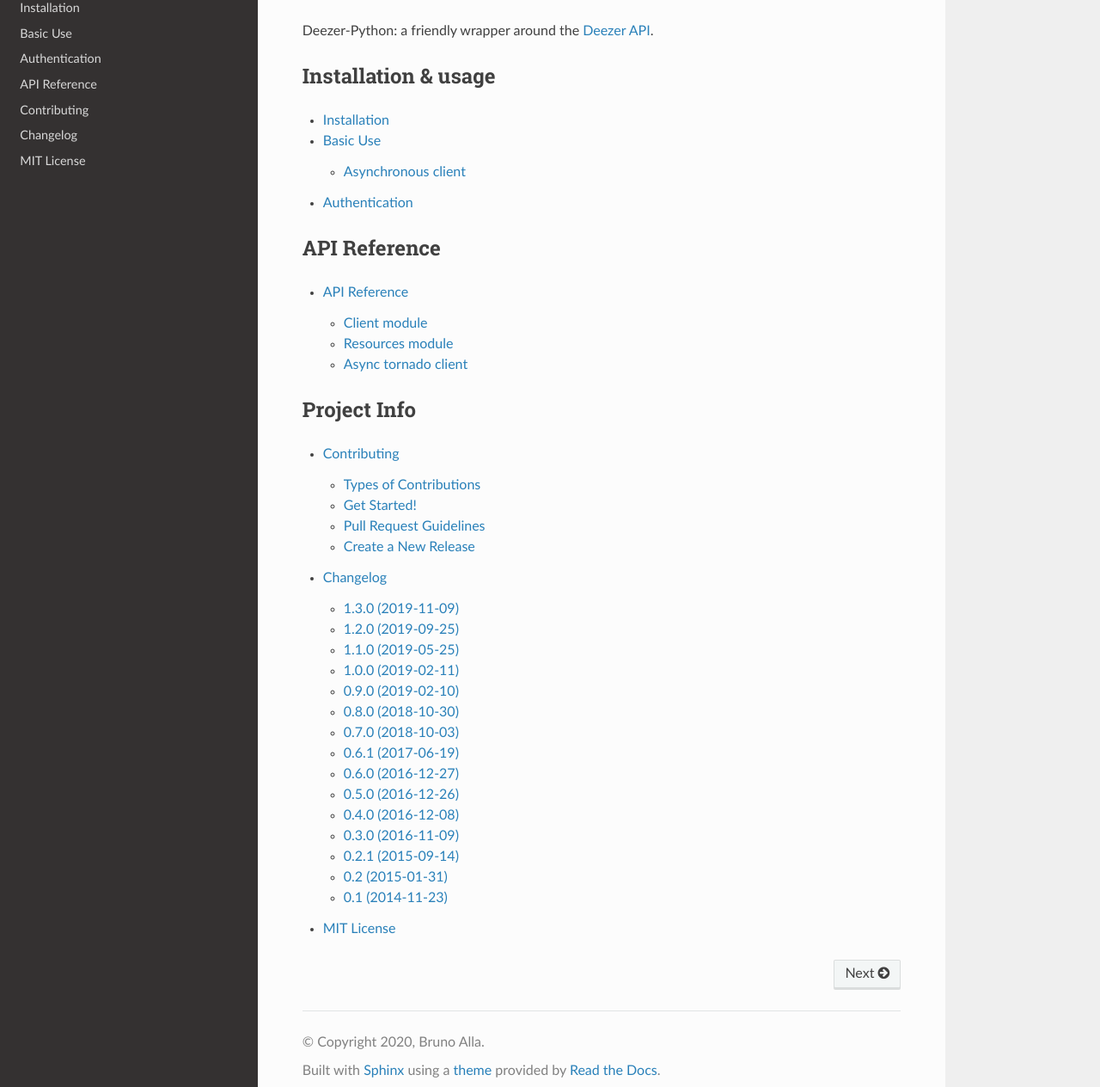
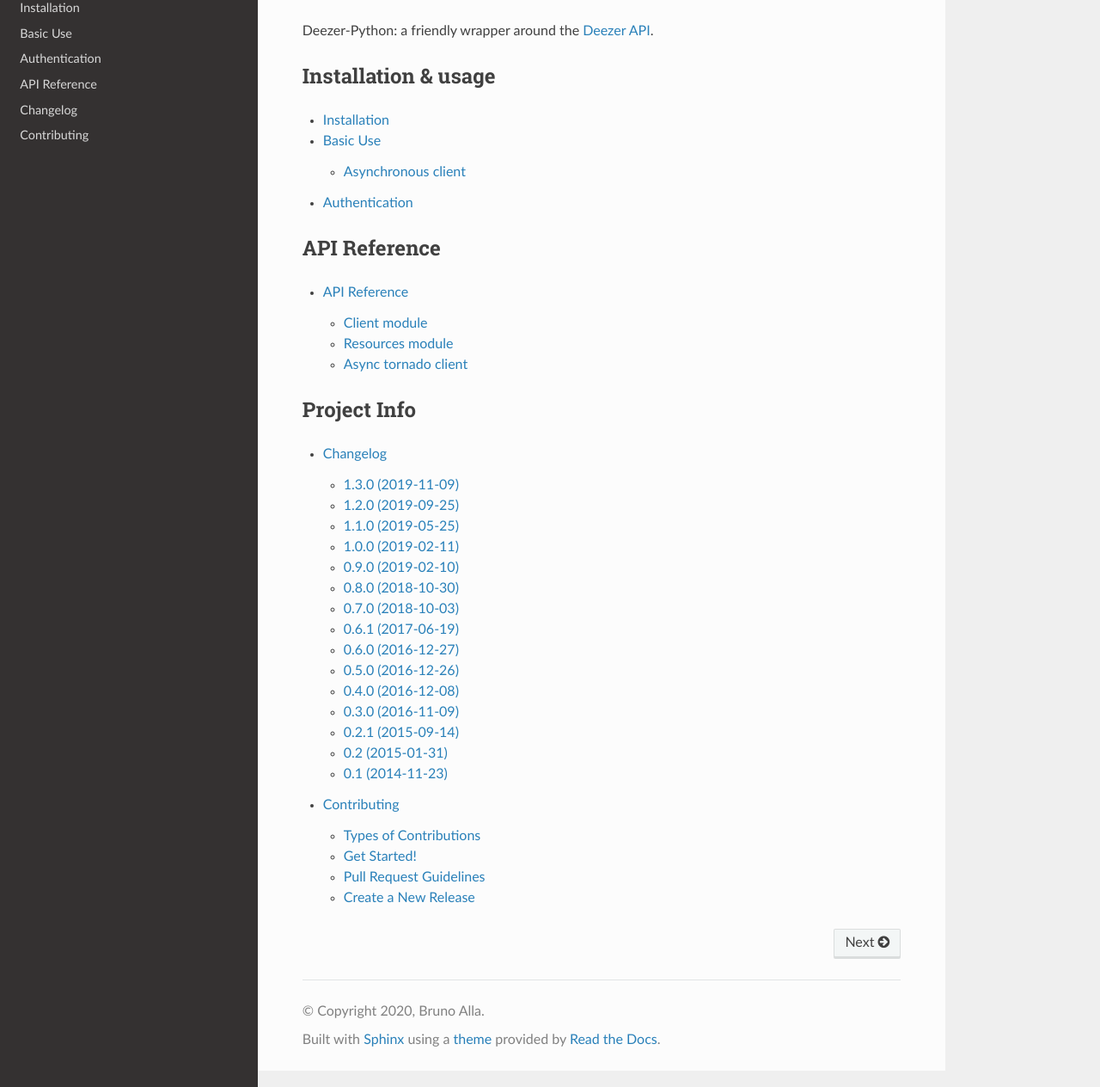
Before and after one commit to browniebroke/deezer-python, a Sphinx documentation site: the page built from docs/source/index.rst, in a window 1280 px wide and 1400 px high, cut to the strip 136-1400 px from the top of the window. Shown: the whole strip at 86% size. Built offline with Sphinx 7.4.7 and the Read the Docs theme 2.0.0, drawn with Linux system fonts in a browser that asks for light colours.

Commit message:
Remove license from docs

```diff
--- a/docs/source/index.rst
+++ b/docs/source/index.rst
@@ -29,6 +29,5 @@
 .. toctree::
     :maxdepth: 2
 
+    changelog
     contributing
-    changelog
-    license
--- a/docs/source/license.rst
+++ /dev/null
@@ -1,4 +0,0 @@
-MIT License
-===========
-
-.. include:: ../../LICENSE.txt
```
